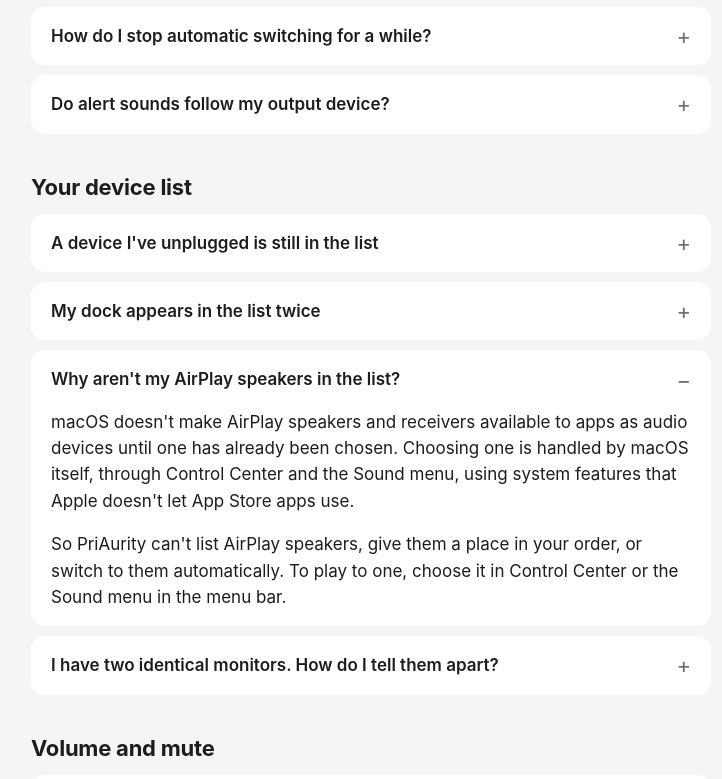
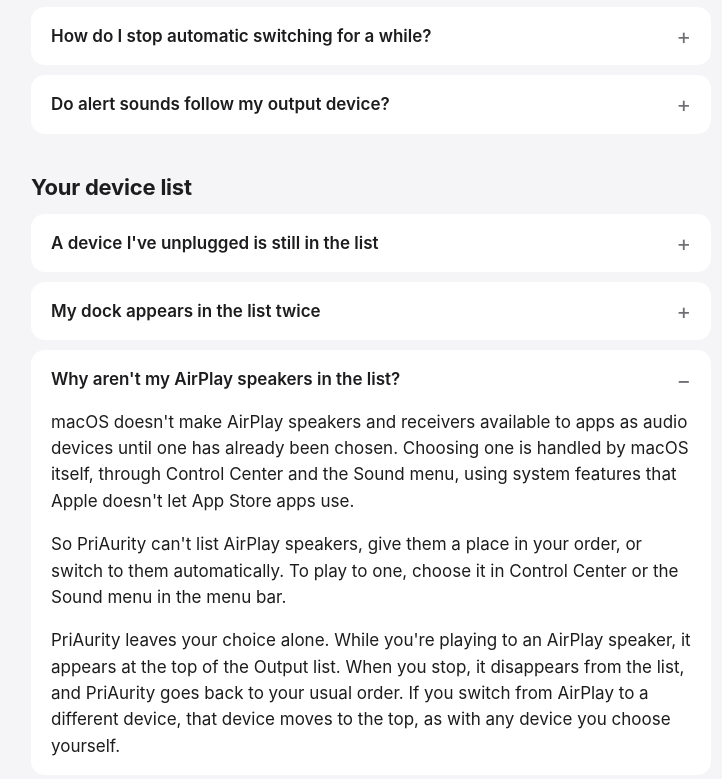
Before and after one commit to makeable/priaurity, a plain HTML site: page faq/index.html in a window 1280 px wide. Both pictures are taken after a click on the heading "Why aren't my AirPlay speakers in the list?". Shown: the part 743-1522 px from the top of the page, without its empty margins (269-991 px from the left). Drawn offline with Linux system fonts and the light colour scheme.

Commit message:
FAQ: PriAurity respects an AirPlay speaker you choose

```diff
--- a/faq/index.html
+++ b/faq/index.html
@@ -96,6 +96,10 @@
       and the Sound menu, using system features that Apple doesn't let App Store apps use.</p>
     <p>So PriAurity can't list AirPlay speakers, give them a place in your order, or switch to them
       automatically. To play to one, choose it in Control Center or the Sound menu in the menu bar.</p>
+    <p>PriAurity leaves your choice alone. While you're playing to an AirPlay speaker, it appears at
+      the top of the Output list. When you stop, it disappears from the list, and PriAurity goes
+      back to your usual order. If you switch from AirPlay to a different device, that device moves
+      to the top, as with any device you choose yourself.</p>
   </details>
 
   <details>
```
